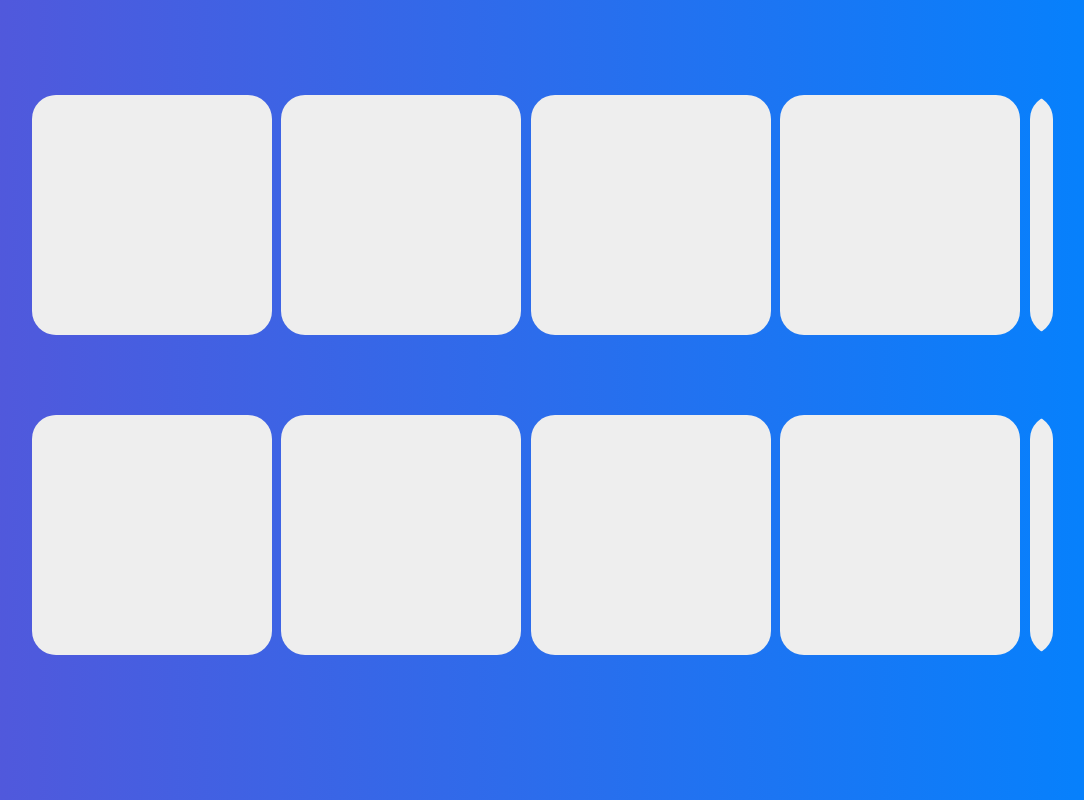
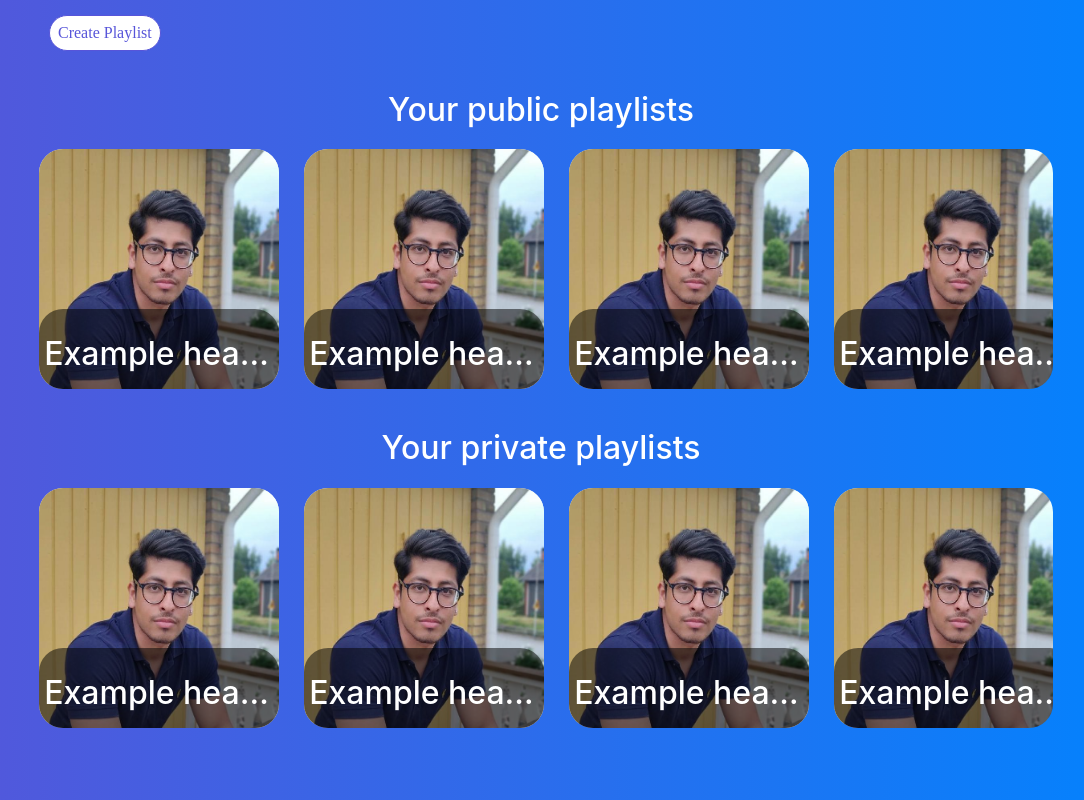
Before and after one commit to MiladZiai/Musistik, a Node server app: page /library in a window 1280 px wide. Shown: the part 83-883 px from the top of the page, without its empty margins (99-1183 px from the left). Run offline with Node 20, Linux system fonts and the light colour scheme; the visitor is signed in with stand-in values (Sample User, id 1); some libraries are stand-ins or nearby versions; some web fonts are replaced.

Commit message:
GUI for createPlaylist done

```diff
--- a/src/routes/library.js
+++ b/src/routes/library.js
@@ -1,9 +1,34 @@
 const express = require('express')
 const router = express.Router()
+const multer = require('multer')
+
+const storage = multer.diskStorage({
+    destination: (req, file, cb) => {
+        cb(null, 'uploads')
+    },
+    filename: (req, file, cb) => {
+        const { originalname } = file;
+        cb(null, originalname);
+    }
+})
+const upload = multer( {storage: storage} )
 
 router.get('/', (req, res) => {
     res.render("library.hbs", {isLoggedIn: req.session.isLoggedIn})
 })
 
 
+router.get('/createPlaylist', (req, res) => {
+    res.render("createPlaylist.hbs", {isLoggedIn: req.session.isLoggedIn})
+})
+router.post('/createPlaylist', upload.single('playlistImage'), (req, res) => {
+    return res.json({status: "OK"})
+    /*if(req.session.isLoggedIn) {
+        const title = req.body.title
+        const private = req.body.private
+
+    }*/
+})
+
+
 module.exports = router
--- a/src/routes/signIn.js
+++ b/src/routes/signIn.js
@@ -24,6 +24,7 @@ router.post('/', (req, res) => {
                 bcrypt.compare(password, user.password, function(err, result){
                     if(result == true) {
                         req.session.isLoggedIn = true
+                        req.session.userId = user.id
                         res.render("home.hbs", {isLoggedIn: req.session.isLoggedIn})
                     } else if(err) {
                         errors.push("Wrong Username and/or Password 2")
--- a/views/layouts/main.hbs
+++ b/views/layouts/main.hbs
@@ -31,7 +31,9 @@
                 <li><a href="/" class="btn btn-link">Home</a></li>
                 <li><a href="/discover" class="btn btn-link">Discover</a></li>
                 <li><a href="/users" class="btn btn-link">Users</a></li>
+                {{#if isLoggedIn}}
                 <li><a href="/library" class="btn btn-link">Library</a></li>
+                {{/if}}
                 <li><a href="/about" class="btn btn-link">About</a></li>
                 <li><a href="/contact" class="btn btn-link">Contact</a></li>
             </ul>
--- a/views/library.hbs
+++ b/views/library.hbs
@@ -1,56 +1,118 @@
 <div class="contact1">
     <div class="wrapper">
+        {{#if isLoggedIn}}
+            <div class="create-playlist-btn">
+                <a href="/library/createPlaylist" class="btn" style="border-radius: 3vh; margin-left: 6rem">Create Playlist</a>
+            </div>
+            <div class="playlist-title-library">
+                <h2>Your public playlists</h2>
+            </div>
             <div class="section-library">
                 <div class="box-section-library">
-
+                    <img src="/me.jpeg" alt="test" class="img-responsive-library">
+                    <div class="bottom-left-library">
+                        <h2>Example headline.frfnek</h2>
+                    </div>
                 </div>
                 <div class="box-section-library">
-
+                    <img src="/me.jpeg" alt="test" class="img-responsive-library">
+                    <div class="bottom-left-library">
+                        <h2>Example headline.frfnek</h2>
+                    </div>
                 </div>
                 <div class="box-section-library">
-
+                    <img src="/me.jpeg" alt="test" class="img-responsive-library">
+                    <div class="bottom-left-library">
+                        <h2>Example headline.frfnek</h2>
+                    </div>
                 </div>
                 <div class="box-section-library">
-
+                    <img src="/me.jpeg" alt="test" class="img-responsive-library">
+                    <div class="bottom-left-library">
+                        <h2>Example headline.frfnek</h2>
+                    </div>
                 </div>
                 <div class="box-section-library">
-
+                    <img src="/me.jpeg" alt="test" class="img-responsive-library">
+                    <div class="bottom-left-library">
+                        <h2>Example headline.frfnek</h2>
+                    </div>
                 </div>
                 <div class="box-section-library">
-
+                    <img src="/me.jpeg" alt="test" class="img-responsive-library">
+                    <div class="bottom-left-library">
+                        <h2>Example headline.frfnek</h2>
+                    </div>
                 </div>
                 <div class="box-section-library">
-
+                    <img src="/me.jpeg" alt="test" class="img-responsive-library">
+                    <div class="bottom-left-library">
+                        <h2>Example headline.frfnek</h2>
+                    </div>
                 </div>
                 <div class="box-section-library">
+                    <img src="/me.jpeg" alt="test" class="img-responsive-library">
+                    <div class="bottom-left-library">
+                        <h2>Example headline.frfnek</h2>
+                    </div>
+                </div>
+            </div>
+            <div class="playlist-title-library">
+                <h2>Your private playlists</h2>
+            </div>
+            <div class="section-library">
+                <div class="box-section-library">
+                    <img src="/me.jpeg" alt="test" class="img-responsive-library">
+                    <div class="bottom-left-library">
+                        <h2>Example headline.frfnek</h2>
+                    </div>
+                </div>
+                <div class="box-section-library">
+                    <img src="/me.jpeg" alt="test" class="img-responsive-library">
+                    <div class="bottom-left-library">
+                        <h2>Example headline.frfnek</h2>
+                    </div>
+                </div>
+                <div class="box-section-library">
+                    <img src="/me.jpeg" alt="test" class="img-responsive-library">
+                    <div class="bottom-left-library">
+                        <h2>Example headline.frfnek</h2>
+                    </div>
+                </div>
+                <div class="box-section-library">
+                    <img src="/me.jpeg" alt="test" class="img-responsive-library">
+                    <div class="bottom-left-library">
+                        <h2>Example headline.frfnek</h2>
+                    </div>
+                </div>
+                <div class="box-section-library">
+                    <img src="/me.jpeg" alt="test" class="img-responsive-library">
+                    <div class="bottom-left-library">
+                        <h2>Example headline.frfnek</h2>
+                    </div>
+                </div>
+                <div class="box-section-library">
+                    <img src="/me.jpeg" alt="test" class="img-responsive-library">
+                    <div class="bottom-left-library">
+                        <h2>Example headline.frfnek</h2>
+                    </div>
+                </div>
+                <div class="box-section-library">
+                    <img src="/me.jpeg" alt="test" class="img-responsive-library">
+                    <div class="bottom-left-library">
+                        <h2>Example headline.frfnek</h2>
+                    </div>
+                </div>
+                <div class="box-section-library">
+                    <img src="/me.jpeg" alt="test" class="img-responsive-library">
+                    <div class="bottom-left-library">
+                        <h2>Example headline.frfnek</h2>
+                    </div>
+                </div>
+            </div>
+        {{else}}
+
+        {{/if}}
 
     </div>
 </div>
-        <div class="section-library">
-            <div class="box-section-library">
-
-            </div>
-            <div class="box-section-library">
-
-            </div>
-            <div class="box-section-library">
-
-            </div>
-            <div class="box-section-library">
-
-            </div>
-            <div class="box-section-library">
-
-            </div>
-            <div class="box-section-library">
-
-            </div>
-            <div class="box-section-library">
-
-            </div>
-            <div class="box-section-library">
-
-            </div>
-        </div>
-    </div>
-</div>
--- a/views/public/css/layout.css
+++ b/views/public/css/layout.css
@@ -101,7 +101,6 @@ section.sign {
 .bottom-left {
     position: absolute;
     bottom: 0px;
-    background-color: black;
     color: white;
     width: 100%;
     text-overflow: ellipsis;
@@ -111,6 +110,7 @@ section.sign {
 }
 .box{
     position: relative;
+    min-width: 280px;
 }
 .box:hover{
     opacity: 0.5;
@@ -123,8 +123,7 @@ section.sign {
     border-radius: 3vh;
 }
 .section-discover{
-    margin: 4rem 3rem 4rem 3rem;
-    background-color: white;
+    margin: 2rem 3rem 4rem 3rem;
     border-radius: 3vh;
     padding: 3rem;
     overflow-y: scroll;
@@ -133,25 +132,7 @@ section.sign {
 /******************* Library Scrolling Container ******************/
 
 .section-library{
-    /*
-    width: 80vw;
-    background: #fff;
-    height: 12rem;
-    border-radius: 3vh;
-    overflow-x: scroll;
-    overflow-y: hidden;
-    margin: 4rem 5rem 4rem 5rem;
-
-    display: -webkit-box;
-    display: -webkit-flex;
-    display: -moz-box;
-    display: -ms-flexbox;
-    display: flex;
-    flex-wrap: wrap;
-    justify-content: space-between;
-    align-items: center;*/
-
-    margin: 4rem 5rem 4rem 5rem;
+    margin: 1rem 5rem 1rem 5rem;
     width: 80vw;
     height: 12rem;
     white-space: nowrap;
@@ -161,21 +142,38 @@ section.sign {
     -webkit-overflow-scrolling: touch;
     border-radius: 3vh;
 }
-.box-section-library{/*
-    display: inline-block;
-    text-align: left;
-    margin: 2vw 2vw 2vw 2vw;
-    border-radius: 2vh;
-    width: 13vw;
-    height: 13vw;
-    background-color: #000000;*/
+.box-section-library{
     border-radius: 3vh;
     width: 240px;
     height: 240px;
     background-color: #eee;
     float: none;
-
-    margin: 0 0.25%;
+    margin: 0 1%;
     display: inline-block;
-    zoom: 1;
 }
+.playlist-title-library {
+    margin-top: 2rem;
+    color: white;
+    text-align: center;
+}
+.img-responsive-library{
+    border-radius: 3vh;
+    height: 100% !important;
+    width: 100%;
+}
+.bottom-left-library{
+    position: absolute;
+    bottom: 0px;
+    color: white;
+    border-radius: 3vh;
+    background-color: rgba(0, 0, 0, 0.5);
+    height: 80px;
+    width: 240px;
+}
+.bottom-left-library > h2 {
+    overflow: hidden;
+    text-overflow: ellipsis;
+    text-align: center;
+    line-height: 80px;
+    margin:5px;
+}
--- a/views/signIn.hbs
+++ b/views/signIn.hbs
@@ -6,7 +6,7 @@
 
         <form class="contact1-form validate-form" action="/signIn" method="POST">
             <span class="contact1-form-title">
-                Sign in and create your playlists!
+                Sign in to create and browse your playlists!
             </span>
 
             <div class="wrap-input1 validate-input" data-validate = "Valid email is required: ex@abc.xyz">
```
Also changed, not shown: app.js (+4 -8 lines), package.json (+7 -1 lines), views/createPlaylist.hbs (added, +40 -0 lines), 1 other file. Lines whose indentation alone changed are shown as unchanged.
